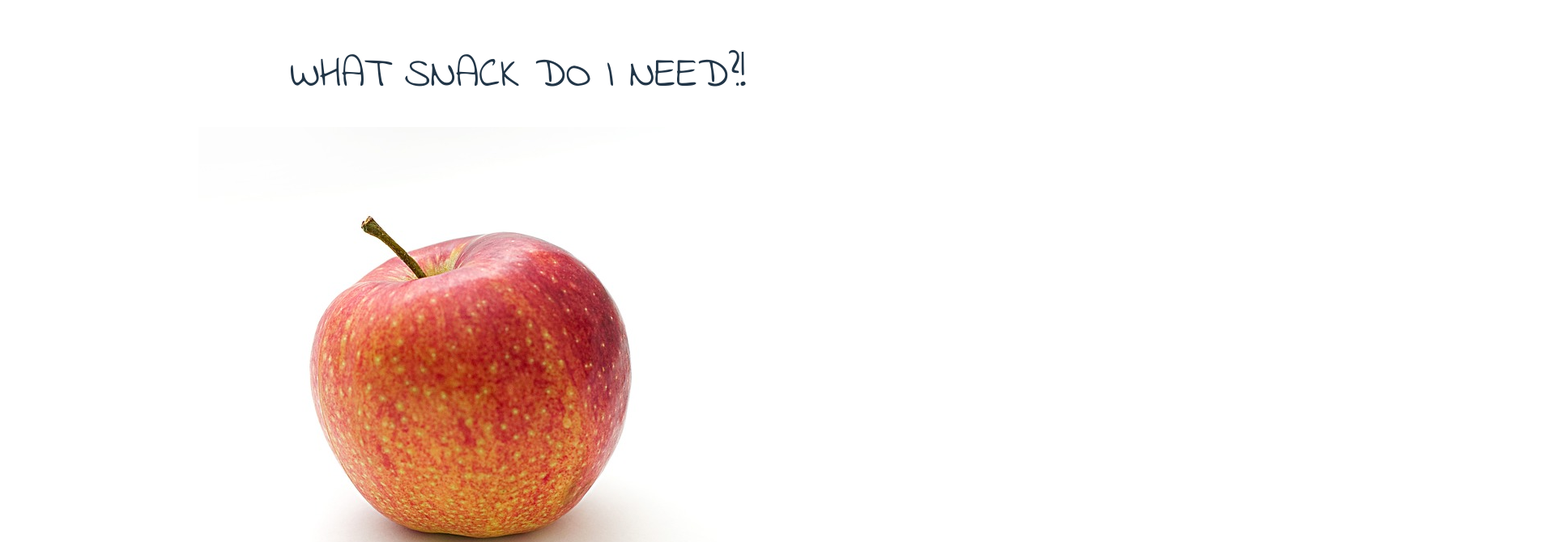
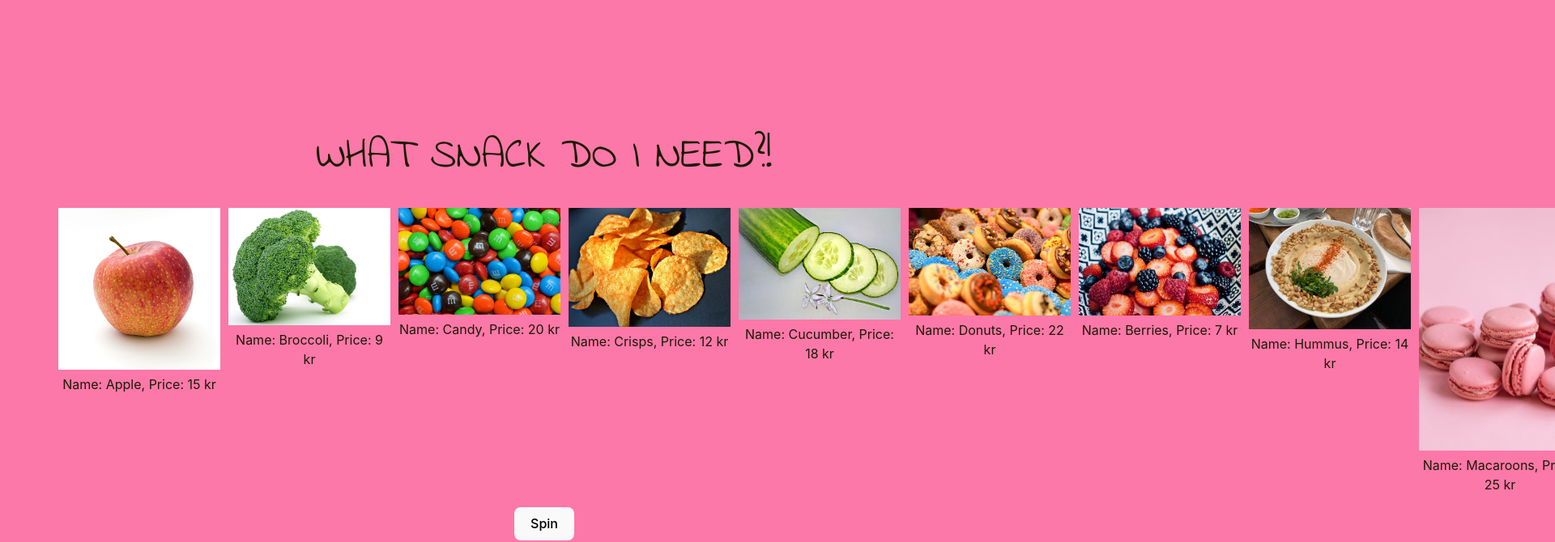
Before and after one commit to olandstorm/group-1-task, a React (Vite) app: page / in a window 1280 px wide. Shown: the top 670 px of the page at 81% size, 1920 px wide, since content can reach past the window. Built offline with nearby package versions, Linux system fonts and the light colour scheme.

Commit message:
✨ pushing stuff
Co-authored-by: Amanda Hansson <LilithSWE@users.noreply.github.com>
Co-authored-by: Anna Karlsen <annkar73@users.noreply.github.com>

```diff
--- a/index.html
+++ b/index.html
@@ -2,7 +2,7 @@
 <html lang="en">
   <head>
     <meta charset="UTF-8" />
-    <link rel="icon" type="image/svg+xml" href="/vite.svg" />
+    <link rel="icon" type="image/svg+xml" href="/icon.png" />
     <meta name="viewport" content="width=device-width, initial-scale=1.0" />
     <link rel="preconnect" href="https://fonts.googleapis.com" />
     <link rel="preconnect" href="https://fonts.gstatic.com" crossorigin />
--- a/src/components/SnackList.tsx
+++ b/src/components/SnackList.tsx
@@ -1,31 +1,59 @@
 import { useState  } from "react";
 import { snacks } from "../assets/snacks.tsx";
+import { ISnack } from "../assets/ISnack.tsx";
 
 export default function SnackList() {
   const [spinning, setSpinning] = useState(false) //Standard snurrar inte
   const [buttonLabel, setButtonLabel] = useState("Spin")
+  const [winner, setWinner] = useState(false)
+  let winningItem: ISnack = {id: "", name: "Noname", imageUrl: "", price: 0};
 
   function spinTheWheel() {
     if (spinning) {
+      decideWinner()
       setSpinning(false)
       setButtonLabel("Spin")
     }
     else {
       setSpinning(true)
       setButtonLabel("Stop")
+      decideWinner()
     }
   }
+
+  const decideWinner = () => {
+    winningItem = getRandomItem(snacks)
+    setWinner(true)
+    // Trigger div that shows winner?
+    // Trigger reload of list?
+  }
+
+
+  function getRandomItem<T>(array: T[]): T {
+    const randomIndex = Math.floor(Math.random() * array.length);
+    return array[randomIndex];
+  }
+
+  const closeTheWinnerDiv = () => {
+    setWinner(false)
+  }
+
   return (
     <>
-      <ul>{
-          snacks.map((snack, i) =>
-          <li key={i}>
-              <img src={snack.imageUrl} alt={snack.name}></img>
-              <span>Name: {snack.name}, Price: {snack.price} kr</span>
+    {winner ? (<div>
+      <h2>The snack of the day is: </h2>
+      <p>{winningItem.name}</p>
+      <button onClick={closeTheWinnerDiv}>Close</button>
+    </div>) : (<div><ul>{
+      snacks.map((snack, i) =>
+      <li key={i}>
+          <img src={snack.imageUrl} alt={snack.name}></img>
+          <span>Name: {snack.name}, Price: {snack.price} kr</span>
           </li>
           )}
       </ul>
-      <button onClick={spinTheWheel}>{buttonLabel}</button>
+      <button onClick={spinTheWheel}>{buttonLabel}</button></div>)
+    }
     </>
   )
 }
--- a/src/index.css
+++ b/src/index.css
@@ -4,13 +4,28 @@
   font-weight: 400;
 
   color-scheme: light dark;
-  color: rgba(255, 255, 255, 0.87);
-  background-color: #242424;
+  color: #1d1a05;
+  background-color: #f13778;
 
   font-synthesis: none;
   text-rendering: optimizeLegibility;
   -webkit-font-smoothing: antialiased;
   -moz-osx-font-smoothing: grayscale;
+}
+
+ul {
+  display: flex;
+  flex-direction: row;
+  column-gap: 10px;
+}
+
+li {
+  list-style: none;
+}
+
+img {
+  width: 200px;
+  height: auto;
 }
 
 a {
@@ -58,8 +73,8 @@ button:focus-visible {
 
 @media (prefers-color-scheme: light) {
   :root {
-    color: #213547;
-    background-color: #ffffff;
+    color: #1d1a05;
+    background-color: #fc78a8;
   }
   a:hover {
     color: #747bff;
```
